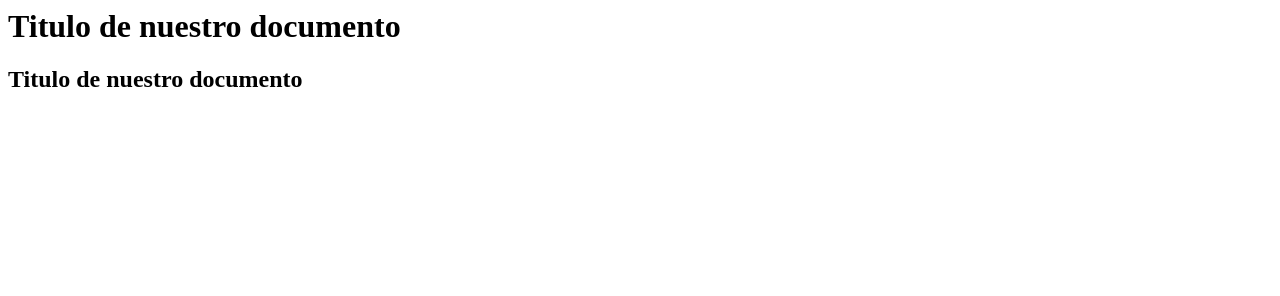
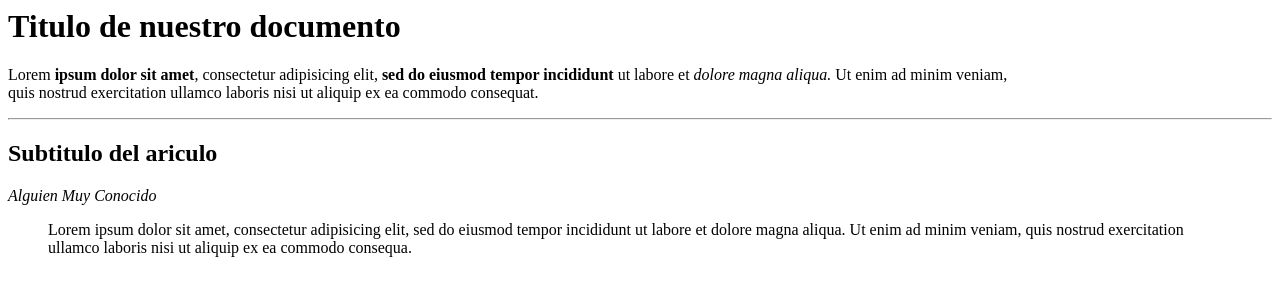
Before and after one commit to RotcehOdraude/Aprendiendo-html, a plain HTML site: page index.html in a window 1280 px wide. Drawn offline with Linux system fonts and the light colour scheme.

Commit message:
Utilizamos nuevas etiquetas para maquetar el sitio.Etiquetas:p,br,b,i,blockquote,hr

```diff
--- a/index.html
+++ b/index.html
@@ -3,7 +3,17 @@
     <title>Titulo de nuestra web </title>
   </head>
   <body>
-    <h1>Titulo de nuestro documento</h1>
-    <h2>Titulo de nuestro documento</h2>
+    <h1>Titulo de nuestro documento</h1><!--Solo se utiliza un solo h1 por cada pagina web?-->
+    <p>
+      Lorem <b>ipsum dolor sit amet</b>, consectetur adipisicing elit, <strong>sed do eiusmod tempor incididunt</strong> ut labore et <i>dolore magna aliqua.</i> Ut enim ad minim veniam, <br/>quis nostrud exercitation ullamco laboris nisi ut aliquip ex ea commodo consequat.
+    </p>
+    <hr/>
+    <h2>Subtitulo del ariculo</h2><!--Titular o subtitulo-->
+
+    <p>
+      <cite>Alguien Muy Conocido</cite>
+      <blockquote>Lorem ipsum dolor sit amet, consectetur adipisicing elit, sed do eiusmod tempor incididunt ut labore et dolore magna aliqua. Ut enim ad minim veniam, quis nostrud exercitation ullamco laboris nisi ut aliquip ex ea commodo consequa.
+      </blockquote>
+    </p>
   </body>
 </html>
```
Also changed, not shown: Para empezar.txt.
